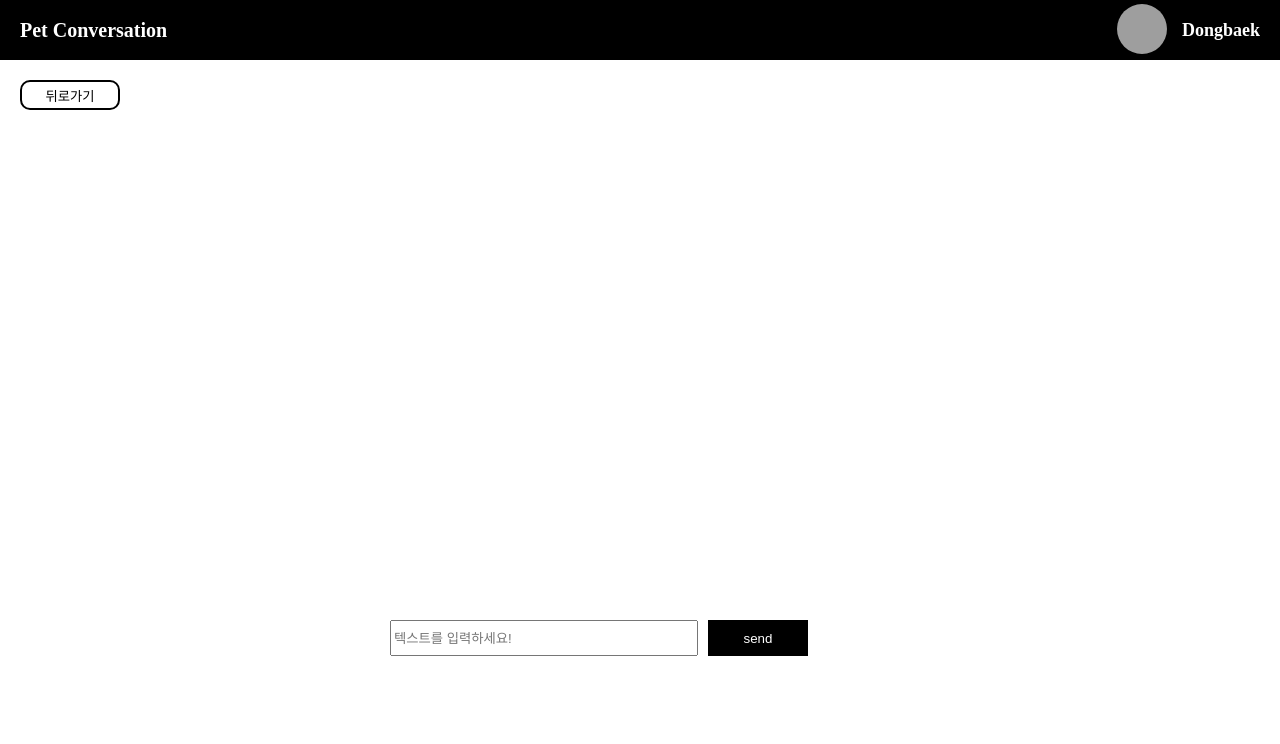
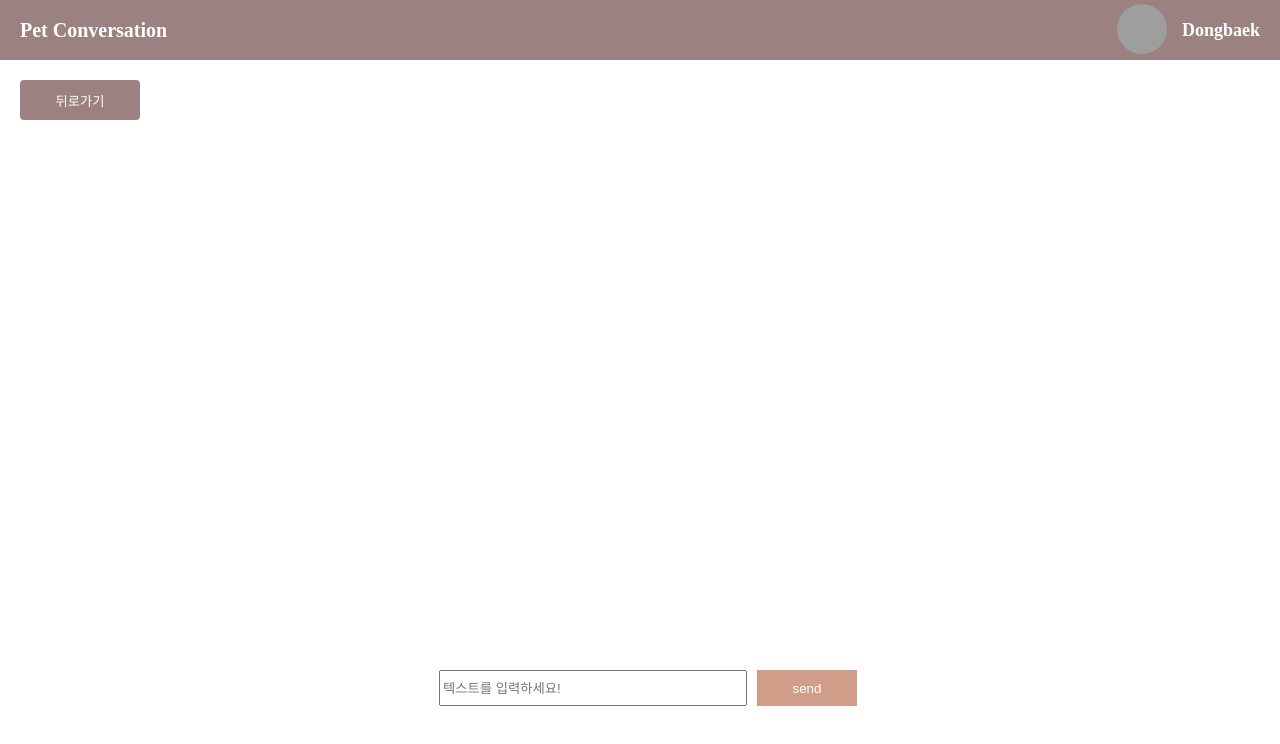
Before and after one commit to gonyy22/react-practice-1, a React (Create React App) app: page / in a window 1280 px wide. Both pictures are taken after a click on the button "대화에 참여하기". Shown: the top 744 px of the page. Built offline with nearby package versions, Linux system fonts and the light colour scheme; grey boxes are pictures that could not be loaded.

Commit message:
Refactor css

```diff
--- a/src/App.css
+++ b/src/App.css
@@ -1,2 +1,3 @@
 html, body, div, span, applet, object, iframe, h1, h2, h3, h4, h5, h6, p, blockquote, pre, a, abbr, acronym, address, big, cite, code, del, dfn, em, img, ins, kbd, q, s, samp, small, strike, strong, sub, sup, tt, var, b, u, i, center, dl, dt, dd, menu, ol, ul, li, fieldset, form, label, legend, table, caption, tbody, tfoot, thead, tr, th, td, article, aside, canvas, details, embed, figure, figcaption, footer, header, hgroup, main, menu, nav, output, ruby, section, summary, time, mark, audio, video { margin: 0; padding: 0; border: 0; font-size: 100%; font: inherit; vertical-align: baseline; } /* HTML5 display-role reset for older browsers */ article, aside, details, figcaption, figure, footer, header, hgroup, main, menu, nav, section { display: block; } /* HTML5 hidden-attribute fix for newer browsers */ *[hidden] { display: none; } body { line-height: 1; } menu, ol, ul { list-style: none; } blockquote, q { quotes: none; } blockquote:before, blockquote:after, q:before, q:after { content: ''; content: none; } table { border-collapse: collapse; border-spacing: 0; }
 html, body, #root, .App { height: 100%; }
+.inner-section { position:relative; top:50%; transform: translateY(-50%); margin:-60px 0 0 0;}
--- a/src/components/GuestbookBox.js
+++ b/src/components/GuestbookBox.js
@@ -5,24 +5,13 @@ import faker from 'faker';
 function GuestbookBox(props) {
     return (
       <>
-        <div className="inner-section">
-          <div className="guestBook-container">
+          <div className="guestBook-inner-container">
             <div className="guestBook-box">
-              <div className="userInfoWrap">
                 <img src={faker.image.animals()} className="userImg" />
                 <span className="userName">박동백</span>
-              </div>
               <p>{props.text}</p>
               </div>
-              {/* <div className="guestBook-box">
-              <div className="userInfoWrap">
-                <img src={faker.image.animals()} className="userImg" />
-                <span className="userName">박동백</span>
-              </div>
-              <p>안녕! 내 이름은 박동백이야!</p>
-              </div>  */}
           </div>
-        </div>
       </>
     )
 }
--- a/src/components/Section.js
+++ b/src/components/Section.js
@@ -38,7 +38,9 @@ function Section() {
         ? (
           <>
             <button className="backBtn" onClick={handleClick}>뒤로가기</button>
+            <div className="guestBook-inner-section">
               {guestBookTextArr.map(text => <GuestbookBox text={text} />)}
+            </div>
               <InputForm handleSubmit={handleSubmit} handleChange={handleChange} inputValue={inputValue} />
             </>
         )
--- a/src/css/Form.css
+++ b/src/css/Form.css
@@ -1,3 +1,3 @@
-section form { width:500px; height:30px; display:block; position:absolute; bottom:200px; left:50%; transform:translateX(-50%); }
+section form { width:418px; height:30px; display:block; position:absolute; bottom:150px; left:50%; transform:translateX(-50%); margin:0 0 0 8px; }
 section form .textInput { width:300px; height:30px; display:inline-block; }
-section form .textSubmitBtn { width:100px; height:36px; display:inline-block; margin:50px 0 0 10px; border:none; background-color:black; color:white; }
+section form .textSubmitBtn { width:100px; height:36px; display:inline-block; margin:50px 0 0 10px; border:none; background-color:#D09E88; color:white; }
--- a/src/css/Header.css
+++ b/src/css/Header.css
@@ -1,4 +1,4 @@
-header { width:100%; height:60px; position:relative; background-color:black; z-index:999; }
+header { width:100%; height:60px; position:relative; background-color:#9B8281; z-index:999; }
 header .logo-title {  float:left; margin:0 0 0 20px; font-size:20px; font-weight:600; color:white; line-height:60px; }
 header .logo-title::after { content:''; display:block; clear:both; }
 header .userInfo {float:right; margin:0 20px 0 0; line-height:55px; }
--- a/src/css/Section.css
+++ b/src/css/Section.css
@@ -1,12 +1,13 @@
-.inner-section { position:relative; top:50%;transform: translateY(-50%); margin:-60px 0 0 0;}
 
 section { height:100%; margin:-60px 0 0; }
-section h1 { text-align:center; font-size:100px; font-weight:600; margin: 0 0 50px 0;}
-section .participate-btn { width:250px; height:60px; display:block; margin:0 auto; font-size:20px; font-weight:600; color:white; background-color:black; border:none; border-radius:15px; cursor:pointer; }
-section .backBtn { width:100px; height:30px; position:fixed; top:80px; left:20px; border:2px solid black; border-radius:10px; background-color: transparent; cursor:pointer; }
-section .guestBook-container { height:100%; }
-section .guestBook-container .guestBook-box { width:700px; height:140px; position:relative; margin:0 auto 20px; border:2px solid black; border-radius: 15px;; }
-section .guestBook-container .guestBook-box .userInfoWrap { position:absolute; left:20px; top:20px; }
-section .guestBook-container .guestBook-box .userImg { width:50px; height:50px; display:inline-block; margin:0 10px 0 0; vertical-align: middle; border-radius: 50%; }
-section .guestBook-container .guestBook-box .userName { font-size:15px; font-weight:600; }
-section .guestBook-container .guestBook-box p { position:absolute; left:20px; bottom:30px; font-size:15px; }
+section h1 { text-align:center; font-size:100px; font-weight:600; margin: 0 0 50px 0; color:#534847; }
+section .participate-btn { width:250px; height:60px; display:block; margin:0 auto; font-size:20px; font-weight:600; color:white; background-color:#534847; border:none; border-radius:15px; cursor:pointer; }
+section .backBtn { width:120px; height:40px; position:fixed; top:80px; left:20px; border:none; border-radius:4px; background-color:#9B8281; color:white; cursor:pointer; }
+section .guestBook-inner-section { width:450px; height:600px; position:relative; top:50%; transform: translateY(-50%); margin:0 auto; overflow-y:scroll; }
+section .guestBook-inner-section::-webkit-scrollbar { width:5px; background-color: #534847; }
+section .guestBook-inner-section::-webkit-scrollbar-thumb { width:5px; background-color: #D09E88; }
+section .guestBook-inner-section::-webkit-scrollbar-track { width:5px; background-color: #534847; }
+section .guestBook-inner-container .guestBook-box { width:400px; height:120px; margin:0 auto 20px; padding:10px; background-color:#FADAD8; border-radius:8px; word-break:break-all; }
+section .guestBook-inner-container .guestBook-box .userImg { width:50px; height:50px; display:inline-block; margin:0 10px 0 0; vertical-align: middle; border-radius: 50%; }
+section .guestBook-inner-container .guestBook-box .userName { font-size:15px; font-weight:600; color:#534847; }
+section .guestBook-inner-container .guestBook-box p { margin:10px 0 0; font-size:15px; color:#534847; }
```
